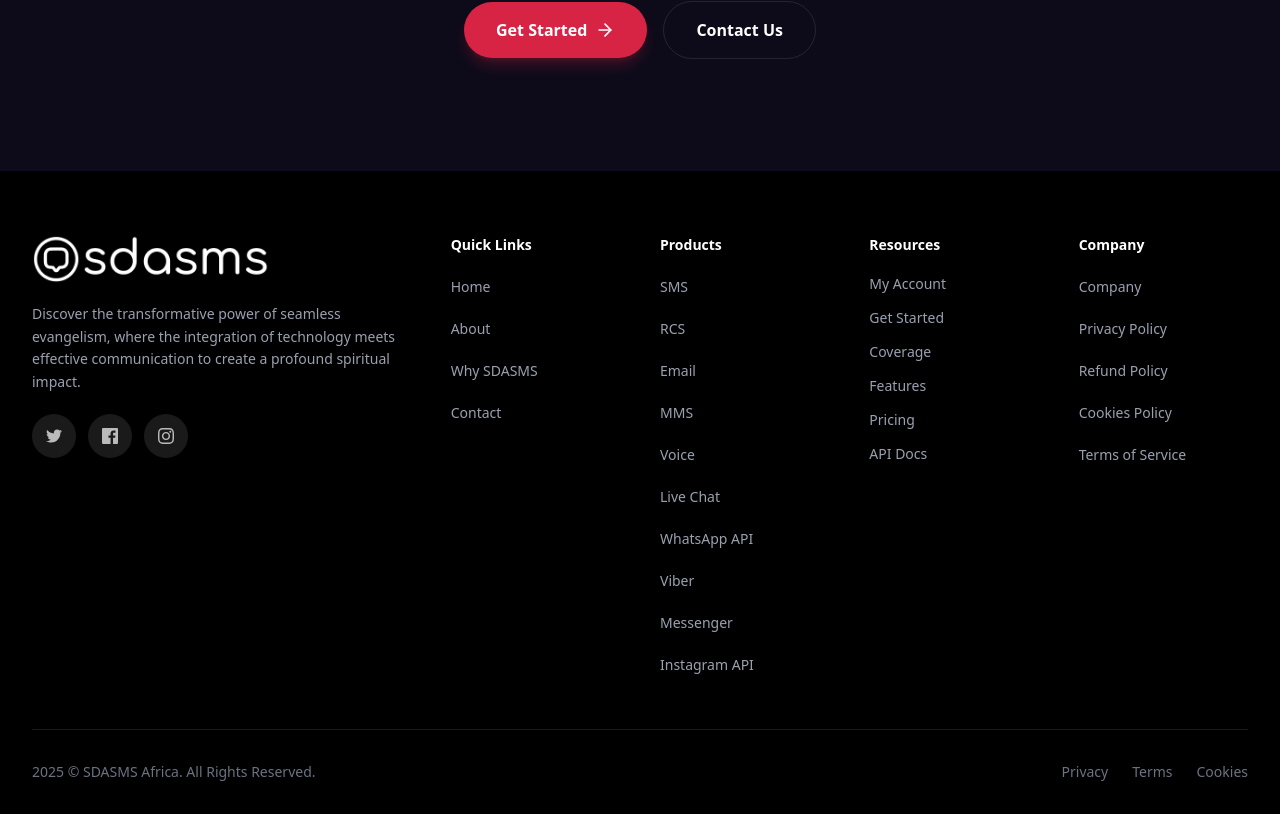
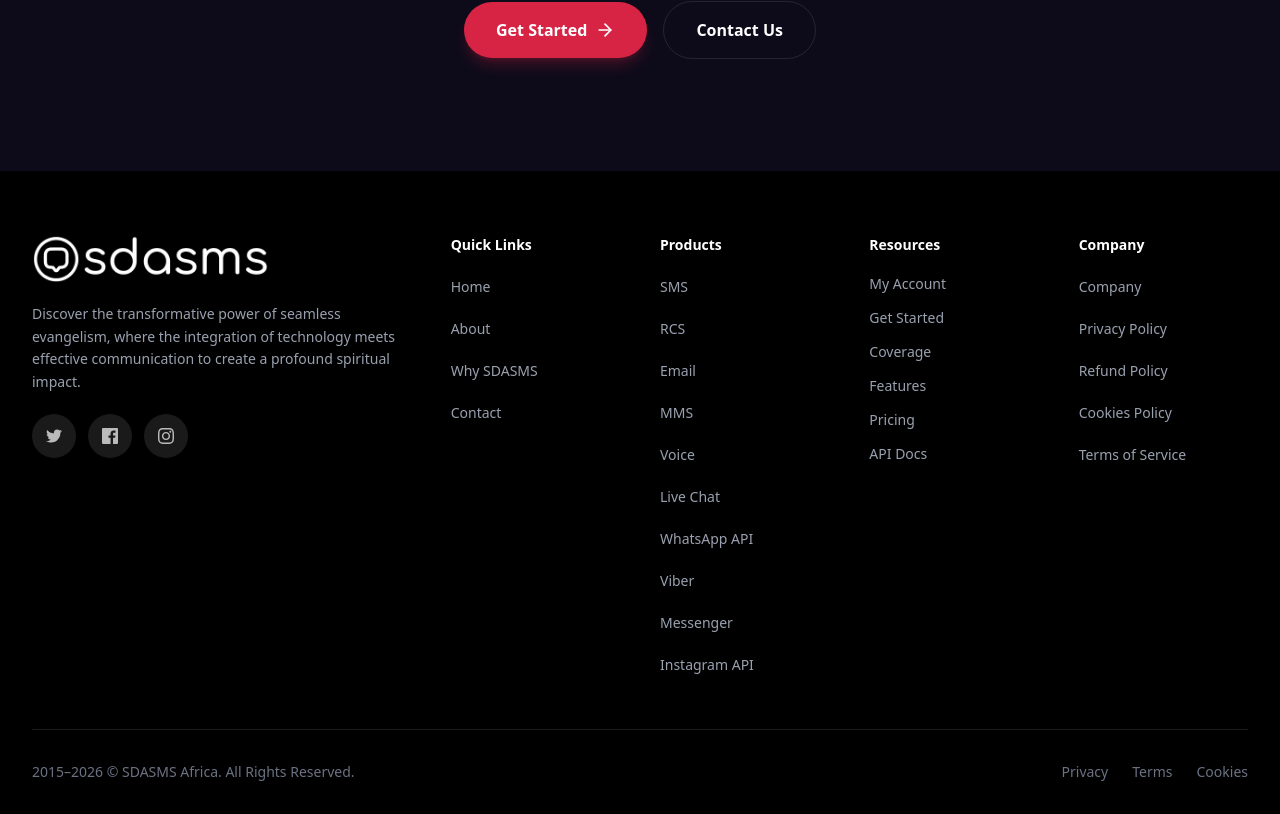
Before and after one commit to vibecodingmind/newsdasms, a Next.js app: page / in a window 1280 px wide. Shown: the part 9412-10226 px from the top of the page. Built offline with nearby package versions, Linux system fonts and the light colour scheme.

Commit message:
53ba34e7-4e95-45ad-a2a6-6ac7e0819873

```diff
--- a/src/components/Footer.tsx
+++ b/src/components/Footer.tsx
@@ -135,7 +135,7 @@
         {/* Bottom bar */}
         <div className="border-t border-white/10 pt-8 flex flex-col sm:flex-row items-center justify-between gap-4">
           <p className="text-gray-500 text-sm font-medium">
-            2025 &copy; SDASMS Africa. All Rights Reserved.
+            2015&ndash;{new Date().getFullYear()} &copy; SDASMS Africa. All Rights Reserved.
           </p>
           <div className="flex items-center gap-6">
             <Link href="/policies/privacy-policy" className="text-gray-500 text-sm hover:text-[#FF8340] transition-colors font-medium">Privacy</Link>
```
